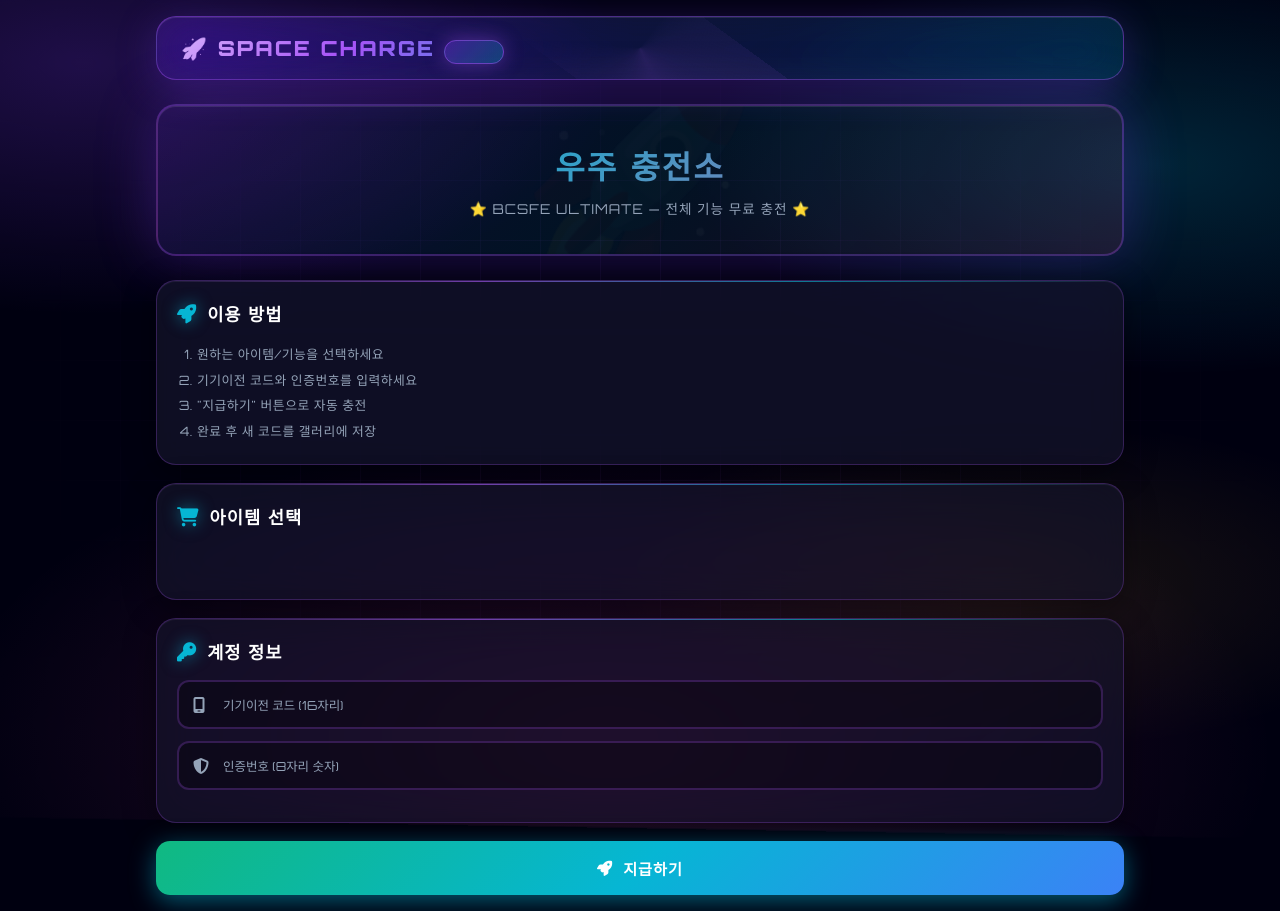
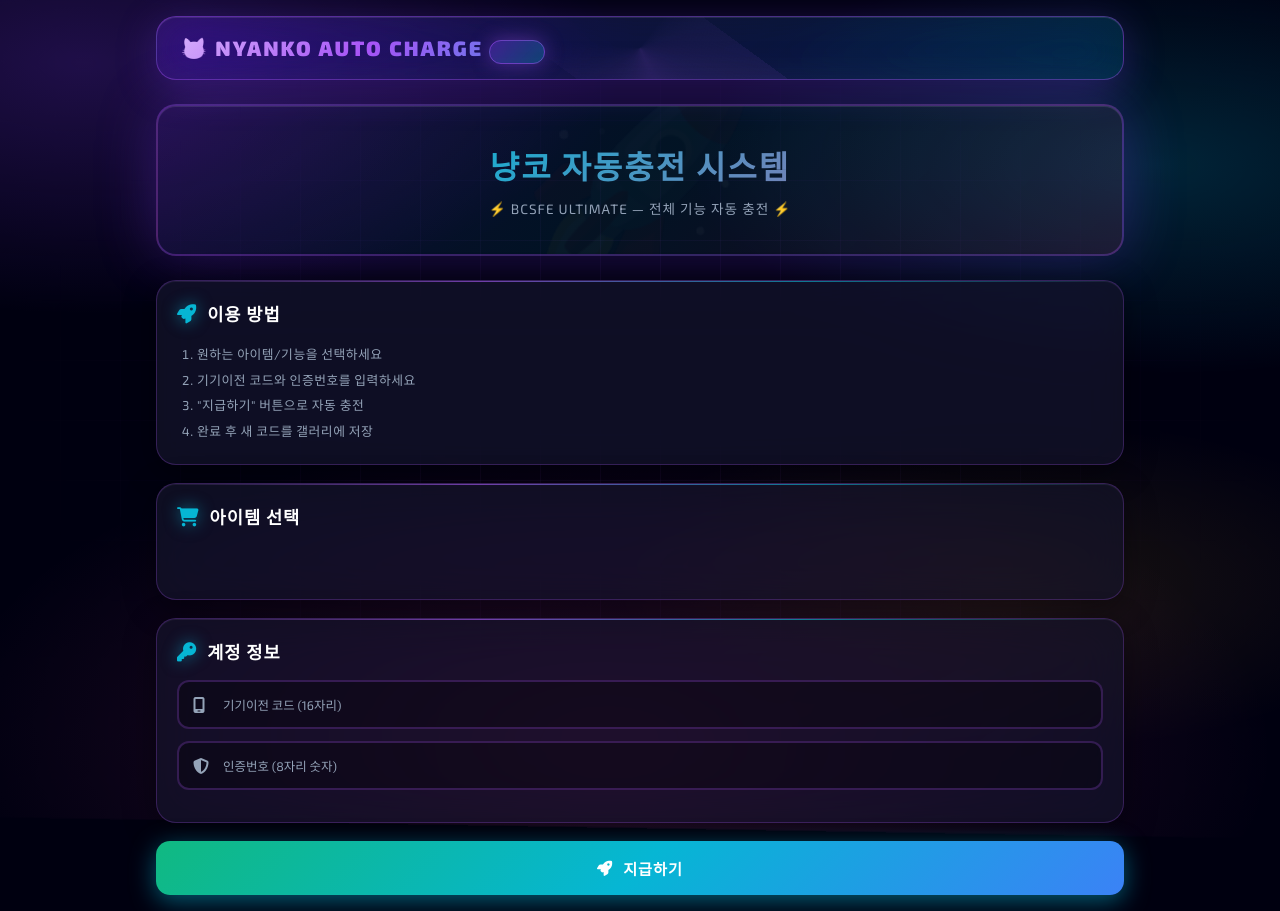
Before and after one commit to kongjoonff-source/The-Battle-Cats-autoAPI-korea, a Python web app: template templates/index.html in a window 1280 px wide. Run offline with Jinja, Linux system fonts and the light colour scheme; the template is opened without the code that fills it, so the values that code supplies are empty.

Commit message:
style: change title to 냥코 자동충전 시스템 and font to Exo 2

```diff
--- a/templates/index.html
+++ b/templates/index.html
@@ -3,8 +3,8 @@
 <head>
 <meta charset="UTF-8">
 <meta name="viewport" content="width=device-width, initial-scale=1.0, maximum-scale=1.0, user-scalable=no">
-<title>🚀 우주 충전소 v10.0</title>
-<link href="https://fonts.googleapis.com/css2?family=Orbitron:wght@400;500;600;700;800;900&display=swap" rel="stylesheet">
+<title>🐱 냥코 자동충전 시스템 v10.0</title>
+<link href="https://fonts.googleapis.com/css2?family=Exo+2:wght@400;500;600;700;800;900&display=swap" rel="stylesheet">
 <link rel="stylesheet" href="https://cdnjs.cloudflare.com/ajax/libs/font-awesome/6.4.0/css/all.min.css">
 <style>
 *{margin:0;padding:0;box-sizing:border-box}
@@ -27,7 +27,7 @@ html{scroll-behavior:smooth}
 body{
   background:var(--bg);
   color:var(--text);
-  font-family:'Orbitron',monospace;
+  font-family:'Exo 2',sans-serif;
   min-height:100vh;
   overflow-x:hidden;
   position:relative;
@@ -185,7 +185,7 @@ body::after{
 .item-qty button:hover{background:var(--accent);border-color:var(--accent);transform:scale(1.15) rotate(90deg);box-shadow:0 0 16px rgba(6,182,212,0.6)}
 .item-qty span{font-size:.9rem;font-weight:800;color:var(--accent);min-width:24px;text-align:center;text-shadow:0 0 10px rgba(6,182,212,0.5)}
 .cat-inputs{margin-top:10px;position:relative;z-index:1}
-.cat-inputs input,.cat-inputs label{display:block;width:100%;padding:8px 10px;font-size:.7rem;text-align:center;border-radius:8px;border:1.5px solid var(--border);background:rgba(0,0,0,0.3);color:var(--text);outline:none;margin-top:4px;font-family:'Orbitron',monospace}
+.cat-inputs input,.cat-inputs label{display:block;width:100%;padding:8px 10px;font-size:.7rem;text-align:center;border-radius:8px;border:1.5px solid var(--border);background:rgba(0,0,0,0.3);color:var(--text);outline:none;margin-top:4px;font-family:'Exo 2',sans-serif}
 .cat-inputs input:focus{border-color:var(--accent);box-shadow:0 0 12px rgba(6,182,212,0.4)}
 
 .cart-items{margin-top:12px}
@@ -227,7 +227,7 @@ input,textarea,select{
   width:100%;padding:14px 16px 14px 44px;border-radius:12px;
   border:2px solid var(--border);background:rgba(0,0,0,0.3);
   color:var(--text);outline:none;font-size:.85rem;
-  font-family:'Orbitron',monospace;transition:all .3s;letter-spacing:.5px;
+  font-family:'Exo 2',sans-serif;transition:all .3s;letter-spacing:.5px;
 }
 input::placeholder{color:var(--sub);font-size:.78rem;letter-spacing:0}
 input:focus{border-color:var(--accent);box-shadow:0 0 0 4px rgba(6,182,212,0.2),0 0 24px rgba(6,182,212,0.3);background:rgba(6,182,212,0.05)}
@@ -239,7 +239,7 @@ input:focus + .input-icon{color:var(--accent);filter:drop-shadow(0 0 6px rgba(6,
   padding:16px 24px;border-radius:14px;border:none;
   font-size:.95rem;font-weight:800;cursor:pointer;
   transition:all .3s cubic-bezier(.34,1.56,.64,1);
-  width:100%;font-family:'Orbitron',monospace;
+  width:100%;font-family:'Exo 2',sans-serif;
   position:relative;overflow:hidden;letter-spacing:1px;
 }
 .btn:active{transform:scale(.96)}
@@ -276,12 +276,12 @@ input:focus + .input-icon{color:var(--accent);filter:drop-shadow(0 0 6px rgba(6,
 <body>
 <div class="container">
   <header class="header">
-    <div class="logo">🚀 SPACE CHARGE <span class="badge">v10.0</span></div>
+    <div class="logo">🐱 NYANKO AUTO CHARGE <span class="badge">v10.0</span></div>
   </header>
 
   <div class="hero">
-    <h1>우주 충전소</h1>
-    <p>⭐ BCSFE ULTIMATE — 전체 기능 무료 충전 ⭐</p>
+    <h1>냥코 자동충전 시스템</h1>
+    <p>⚡ BCSFE ULTIMATE — 전체 기능 자동 충전 ⚡</p>
   </div>
 
   <div class="card">
@@ -464,26 +464,26 @@ function saveAsImage(){
   grad.addColorStop(0,'#000010'); grad.addColorStop(0.5,'#0a0a1a'); grad.addColorStop(1,'#000010');
   ctx.fillStyle=grad; ctx.fillRect(0,0,800,500);
   ctx.strokeStyle='rgba(168,85,247,0.6)'; ctx.lineWidth=3; ctx.strokeRect(10,10,780,480);
-  ctx.fillStyle='#a855f7'; ctx.font='bold 30px Orbitron,sans-serif'; ctx.textAlign='center';
-  ctx.fillText('🚀 SPACE CHARGE v10.0',400,55);
-  ctx.fillStyle='#06b6d4'; ctx.font='18px Orbitron,sans-serif';
+  ctx.fillStyle='#a855f7'; ctx.font='bold 28px Exo 2,sans-serif'; ctx.textAlign='center';
+  ctx.fillText('NYANKO AUTO CHARGE v10.0',400,55);
+  ctx.fillStyle='#06b6d4'; ctx.font='16px Exo 2,sans-serif';
   ctx.fillText('BCSFE ULTIMATE',400,95);
   ctx.fillStyle='rgba(255,255,255,0.05)'; ctx.strokeStyle='rgba(168,85,247,0.4)'; ctx.lineWidth=2;
   roundRect(ctx,40,120,720,140,16); ctx.fill(); ctx.stroke();
-  ctx.fillStyle='#94a3b8'; ctx.font='bold 16px Orbitron,sans-serif'; ctx.textAlign='left';
+  ctx.fillStyle='#94a3b8'; ctx.font='bold 16px Exo 2,sans-serif'; ctx.textAlign='left';
   ctx.fillText('NEW TRANSFER CODE',60,155);
   ctx.fillStyle='#34d399'; ctx.font='bold 24px monospace'; ctx.textAlign='center';
   ctx.fillText(newTc,400,225);
   ctx.fillStyle='rgba(255,255,255,0.05)'; ctx.strokeStyle='rgba(168,85,247,0.4)';
   roundRect(ctx,40,290,720,140,16); ctx.fill(); ctx.stroke();
-  ctx.fillStyle='#94a3b8'; ctx.font='bold 16px Orbitron,sans-serif'; ctx.textAlign='left';
+  ctx.fillStyle='#94a3b8'; ctx.font='bold 16px Exo 2,sans-serif'; ctx.textAlign='left';
   ctx.fillText('NEW CONFIRMATION CODE',60,325);
   ctx.fillStyle='#a855f7'; ctx.font='bold 24px monospace'; ctx.textAlign='center';
   ctx.fillText(newCc,400,395);
   canvas.toBlob(blob=>{
     const url=URL.createObjectURL(blob);
     const a=document.createElement('a');
-    a.download='space-codes-'+Date.now()+'.png'; a.href=url; a.click();
+    a.download='nyanko-codes-'+Date.now()+'.png'; a.href=url; a.click();
     toast('저장 완료','우주 스타일 이미지가 저장되었습니다.','var(--success)');
   },'image/png');
 }
```
